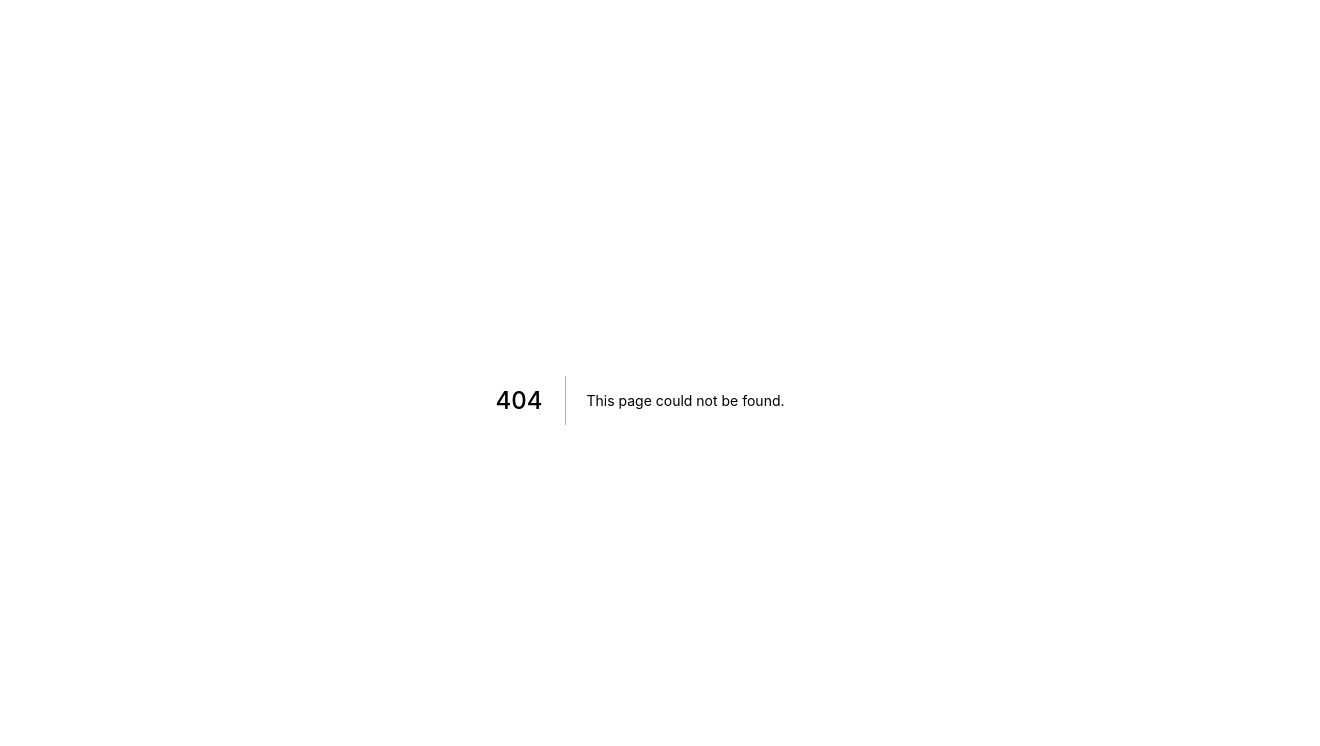
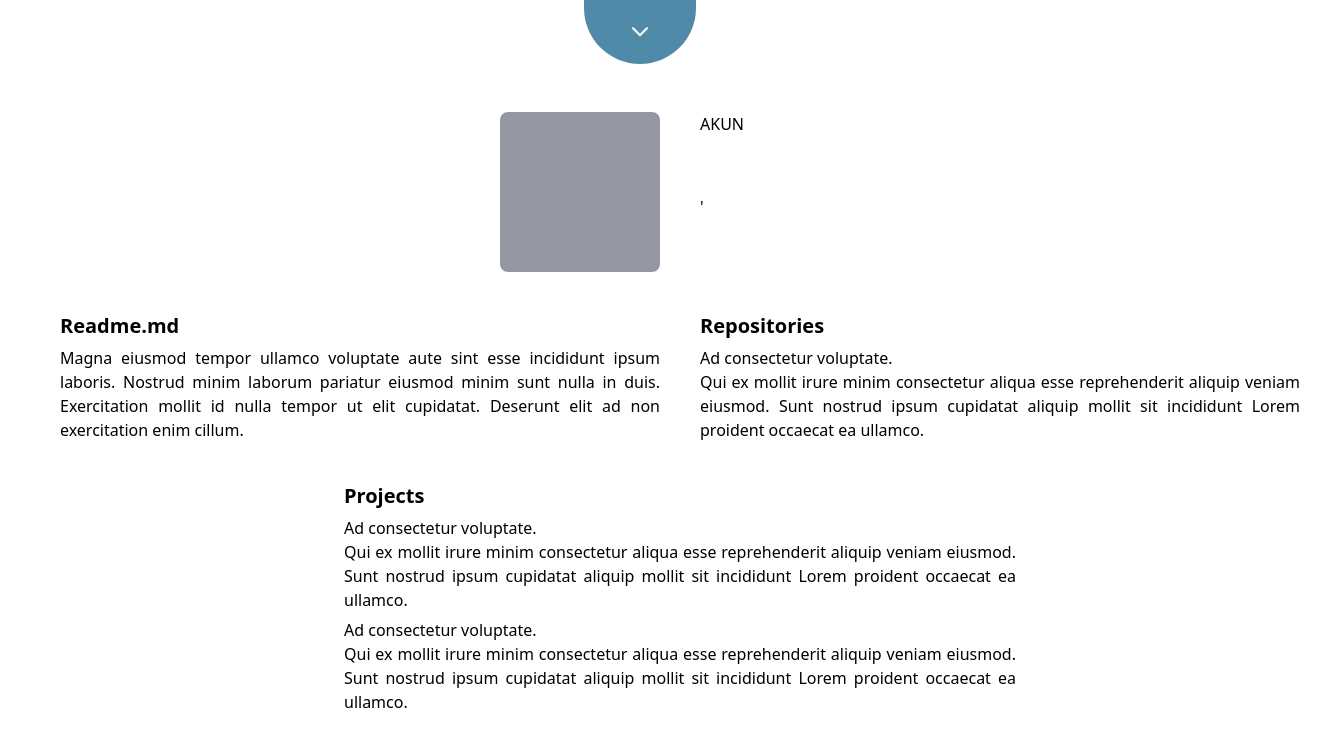
Before and after one commit to nurkholiqansori/nka-portofolio-v2, a Next.js app: page /github in a window 1280 px wide. Before the commit this address had no page. Shown: the top 746 px of the page, 1320 px wide, since content can reach past the window. Built offline with nearby package versions, Linux system fonts and the light colour scheme.

Commit message:
Update Github

```diff
--- a/components/Body.tsx
+++ b/components/Body.tsx
@@ -6,7 +6,7 @@ interface Props {
 
 const Body = ({ children }: Props) => {
   return (
-    <div className='w-full h-full mt-28'>
+    <div className='w-full h-full mt-28 selection:bg-sky-400 selection:text-white'>
       {children}
     </div>
   )
--- a/components/Dialog.tsx
+++ b/components/Dialog.tsx
@@ -151,7 +151,7 @@ const DialogPortofolio = ({
                 >
                   Close
                 </button>
-                {flowData.img ? (
+                {info ? '' : (flowData.img ? (
                   <Link href={flowData.img}>
                     <a
                       title='Full View'
@@ -169,7 +169,7 @@ const DialogPortofolio = ({
                   </Link>
                 ) : (
                   ''
-                )}
+                ))}
               </div>
             </div>
           </Transition.Child>
--- /dev/null
+++ b/pages/github.tsx
@@ -0,0 +1,95 @@
+import Image from 'next/image'
+import { useRouter } from 'next/router'
+import React from 'react'
+import Body from '../components/Body'
+import { Header } from '../components/Header'
+import { Nav } from '../components/Nav'
+import logo from '../public/logo.png'
+
+const Github = () => {
+  const router = useRouter()
+
+  return (
+    <>
+      <Header title='Portofolio' url={`${router.asPath}`} />
+      <Nav />
+      <Body>
+        <div className='w-full md:m-10 mb-20'>
+          <div className='grid grid-cols-2 mx-5 gap-10'>
+            <div className='grid-cols-span-2 grid items-end justify-end'>
+              <div className='w-40 h-40 rounded-lg bg-gray-500 animate-pulse'></div>
+              {/* <div className='w-40 h-40 rounded-lg'>
+                <Image src={logo} placeholder='blur' />
+              </div> */}
+            </div>
+            <div className='grid gap-1.5'>
+              {/* <div className='w-full md:w-1/3 h-8 rounded-lg bg-gray-500 animate-pulse'></div>
+              <div className='w-full md:w-1/3 h-8 rounded-lg bg-gray-500 animate-pulse'></div>
+              <div className='w-full md:w-1/3 h-8 rounded-lg bg-gray-500 animate-pulse'></div> */}
+              <div className=''>AKUN</div>'
+            </div>
+            <div className='grid gap-1.5 col-span-2 md:col-span-1 justify-start items-start'>
+              {/* <div className='w-full h-8 rounded-lg bg-gray-500 animate-pulse'></div>
+              <div className='w-full h-8 rounded-lg bg-gray-500 animate-pulse'></div>
+              <div className='w-full h-8 rounded-lg bg-gray-500 animate-pulse'></div>
+              <div className='w-full h-8 rounded-lg bg-gray-500 animate-pulse'></div>
+              <div className='w-full h-8 rounded-lg bg-gray-500 animate-pulse'></div> */}
+              <div className='text-xl font-semibold'>Readme.md</div>
+              <p className='text-justify'>
+                Magna eiusmod tempor ullamco voluptate aute sint esse incididunt
+                ipsum laboris. Nostrud minim laborum pariatur eiusmod minim sunt
+                nulla in duis. Exercitation mollit id nulla tempor ut elit
+                cupidatat. Deserunt elit ad non exercitation enim cillum.
+              </p>
+            </div>
+            <div className='grid gap-1.5 col-span-2 md:col-span-1'>
+              {/* <div className='w-full h-8 rounded-lg bg-gray-500 animate-pulse'></div>
+              <div className='w-full h-8 rounded-lg bg-gray-500 animate-pulse'></div>
+              <div className='w-full h-8 rounded-lg bg-gray-500 animate-pulse'></div>
+              <div className='w-full h-8 rounded-lg bg-gray-500 animate-pulse'></div>
+              <div className='w-full h-8 rounded-lg bg-gray-500 animate-pulse'></div> */}
+              <div className='text-xl font-semibold'>Repositories</div>
+              <div className='text-justify'>
+                <p className=' font-medium'>Ad consectetur voluptate.</p>
+                <p>
+                  Qui ex mollit irure minim consectetur aliqua esse
+                  reprehenderit aliquip veniam eiusmod. Sunt nostrud ipsum
+                  cupidatat aliquip mollit sit incididunt Lorem proident
+                  occaecat ea ullamco.
+                </p>
+              </div>
+            </div>
+            <div className='grid gap-1.5 col-span-2 max-w-2xl mx-auto'>
+              {/* <div className='w-full h-8 rounded-lg bg-gray-500 animate-pulse'></div>
+              <div className='w-full h-8 rounded-lg bg-gray-500 animate-pulse'></div>
+              <div className='w-full h-8 rounded-lg bg-gray-500 animate-pulse'></div>
+              <div className='w-full h-8 rounded-lg bg-gray-500 animate-pulse'></div>
+              <div className='w-full h-8 rounded-lg bg-gray-500 animate-pulse'></div> */}
+              <div className='text-xl font-semibold'>Projects</div>
+              <div className='text-justify'>
+                <p className=' font-medium'>Ad consectetur voluptate.</p>
+                <p>
+                  Qui ex mollit irure minim consectetur aliqua esse
+                  reprehenderit aliquip veniam eiusmod. Sunt nostrud ipsum
+                  cupidatat aliquip mollit sit incididunt Lorem proident
+                  occaecat ea ullamco.
+                </p>
+              </div>
+              <div className='text-justify'>
+                <p className=' font-medium'>Ad consectetur voluptate.</p>
+                <p>
+                  Qui ex mollit irure minim consectetur aliqua esse
+                  reprehenderit aliquip veniam eiusmod. Sunt nostrud ipsum
+                  cupidatat aliquip mollit sit incididunt Lorem proident
+                  occaecat ea ullamco.
+                </p>
+              </div>
+            </div>
+          </div>
+        </div>
+      </Body>
+    </>
+  )
+}
+
+export default Github
```
